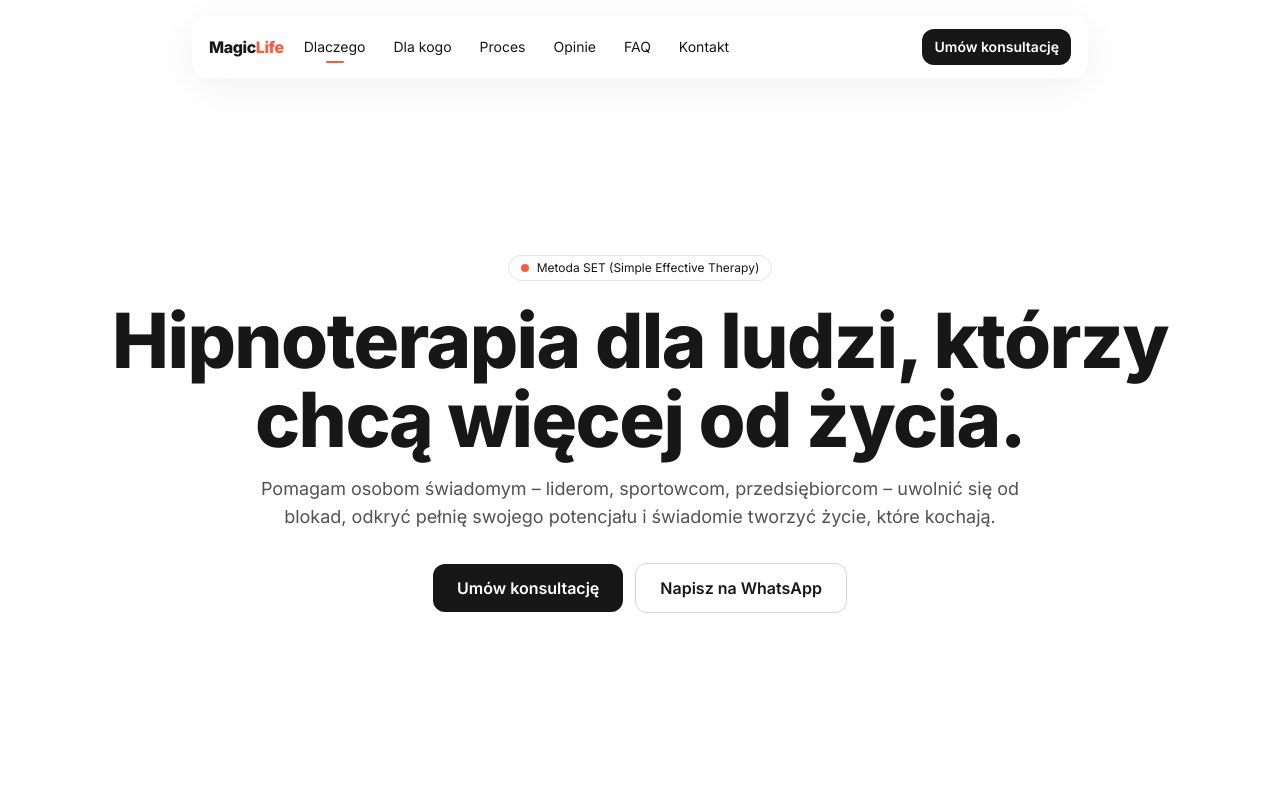
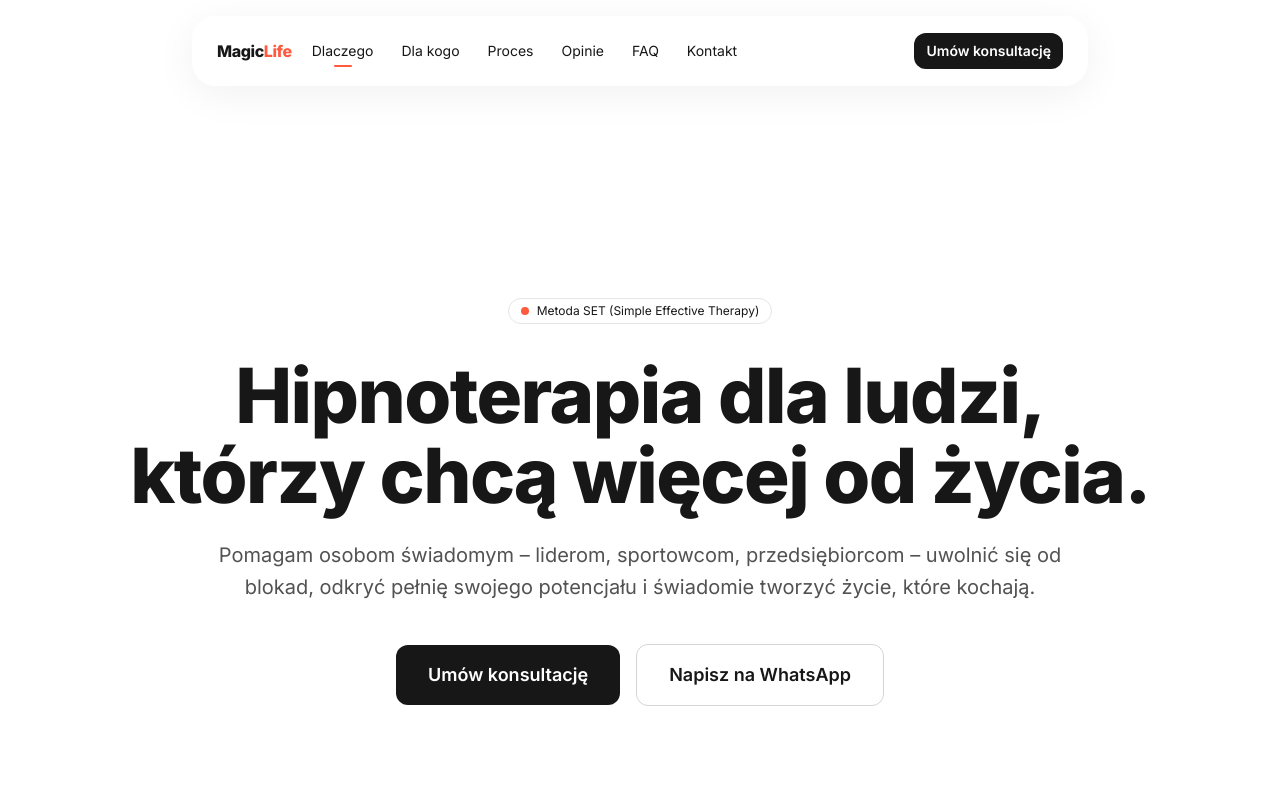
Before and after one commit to technikyvl/MAGIC-LANDING-PAGE-NEW, a Next.js app in the folder MAGICLIFELANDING/: page / in a window 1280 px wide. Shown: the top 800 px of the page. Built offline with nearby package versions, Linux system fonts and the light colour scheme.

Commit message:
HERO ZMIANY

```diff
--- a/MAGICLIFELANDING/app/globals.css
+++ b/MAGICLIFELANDING/app/globals.css
@@ -22,9 +22,9 @@
   opacity: 0;
   transform: translateY(30px) scale(0.9);
   filter: blur(12px) drop-shadow(0 30px 60px rgba(0,0,0,0.4));
-  transition: opacity 1s cubic-bezier(.22,1,.36,1),
-             transform 1s cubic-bezier(.22,1,.36,1),
-             filter 1s cubic-bezier(.22,1,.36,1);
+  transition: opacity 1.8s cubic-bezier(.22,1,.36,1),
+             transform 1.8s cubic-bezier(.22,1,.36,1),
+             filter 1.8s cubic-bezier(.22,1,.36,1);
 }
 .hero-reveal.visible {
   opacity: 1;
@@ -33,10 +33,10 @@
 }
 
 /* Staggered hero animations */
-.hero-reveal:nth-child(1) { transition-delay: 0.1s; }
-.hero-reveal:nth-child(2) { transition-delay: 0.3s; }
-.hero-reveal:nth-child(3) { transition-delay: 0.5s; }
-.hero-reveal:nth-child(4) { transition-delay: 0.7s; }
+.hero-reveal:nth-child(1) { transition-delay: 0.2s; }
+.hero-reveal:nth-child(2) { transition-delay: 0.6s; }
+.hero-reveal:nth-child(3) { transition-delay: 1.0s; }
+.hero-reveal:nth-child(4) { transition-delay: 1.4s; }
 
 /* nav dot */
 .navlink::after { content: ""; position: absolute; left: 50%; bottom: -4px; width: 0; height: 2px;
--- a/MAGICLIFELANDING/app/page.jsx
+++ b/MAGICLIFELANDING/app/page.jsx
@@ -69,7 +69,7 @@ export default function Page() {
       {/* 0) Header */}
       <div className="sticky top-4 z-50">
         <nav id="islandNav" aria-label="Główna nawigacja"
-          className={"mx-auto flex items-center gap-3 rounded-2xl backdrop-blur supports-[backdrop-filter]:bg-white/70 bg-white/85 border border-white/60 shadow-[0_8px_40px_rgba(0,0,0,.06)] transition-all duration-300 max-w-4xl px-4 py-3"}>
+          className={"mx-auto flex items-center gap-3 rounded-3xl backdrop-blur supports-[backdrop-filter]:bg-white/70 bg-white/85 border border-white/60 shadow-[0_8px_40px_rgba(0,0,0,.06)] transition-all duration-300 max-w-4xl px-6 py-4"}>
           <a href="#" className="font-extrabold tracking-tight text-neutral-900">
             Magic<span className="text-accent">Life</span>
           </a>
@@ -89,21 +89,21 @@ export default function Page() {
 
       {/* 1) HERO */}
       <section className={"relative bg-white text-neutral-900 " + SPACING}>
-        <div className={CONTAINER + " text-center"}>
+        <div className={CONTAINER + " text-center flex flex-col items-center justify-center min-h-[60vh]"}>
           <span className="hero-reveal inline-flex items-center gap-2 rounded-full border border-neutral-200 px-3 py-1 text-xs">
             <span className="inline-block h-2 w-2 rounded-full bg-accent"></span>
             Metoda SET (Simple Effective Therapy)
           </span>
-          <h1 className="hero-reveal mt-5 font-extrabold leading-[1.04] tracking-[-0.02em] text-[clamp(40px,8vw,76px)]">
+          <h1 className="hero-reveal mt-8 font-extrabold leading-[1.04] tracking-[-0.02em] text-[clamp(40px,8vw,76px)] max-w-5xl">
             Hipnoterapia dla ludzi, którzy chcą więcej od życia.
           </h1>
-          <p className="hero-reveal mx-auto mt-4 max-w-3xl text-lg text-neutral-600">
+          <p className="hero-reveal mx-auto mt-6 max-w-4xl text-xl text-neutral-600 leading-relaxed">
             Pomagam osobom świadomym – liderom, sportowcom, przedsiębiorcom – uwolnić się od blokad,
             odkryć pełnię swojego potencjału i świadomie tworzyć życie, które kochają.
           </p>
-          <div className="hero-reveal mt-8 flex flex-col sm:flex-row items-center justify-center gap-3">
-            <a href="#contact" className="rounded-xl bg-neutral-900 text-white px-6 py-3 font-semibold hover:bg-neutral-800">Umów konsultację</a>
-            <a href="https://wa.me/0000000000" className="rounded-xl border border-neutral-300 px-6 py-3 font-semibold text-neutral-900 hover:bg-neutral-50">Napisz na WhatsApp</a>
+          <div className="hero-reveal mt-10 flex flex-col sm:flex-row items-center justify-center gap-4">
+            <a href="#contact" className="rounded-xl bg-neutral-900 text-white px-8 py-4 font-semibold hover:bg-neutral-800 text-lg">Umów konsultację</a>
+            <a href="https://wa.me/0000000000" className="rounded-xl border border-neutral-300 px-8 py-4 font-semibold text-neutral-900 hover:bg-neutral-50 text-lg">Napisz na WhatsApp</a>
           </div>
         </div>
       </section>
```
